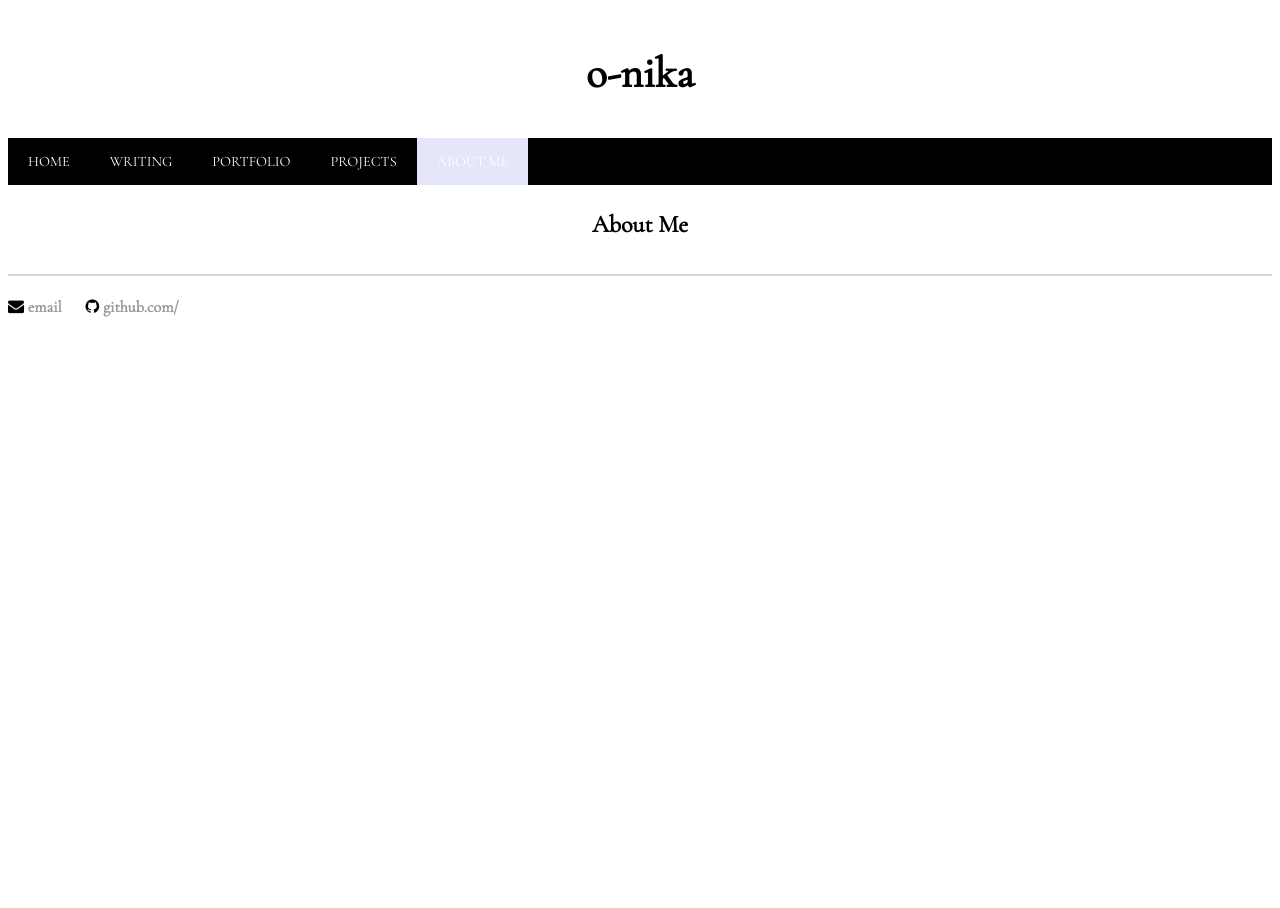
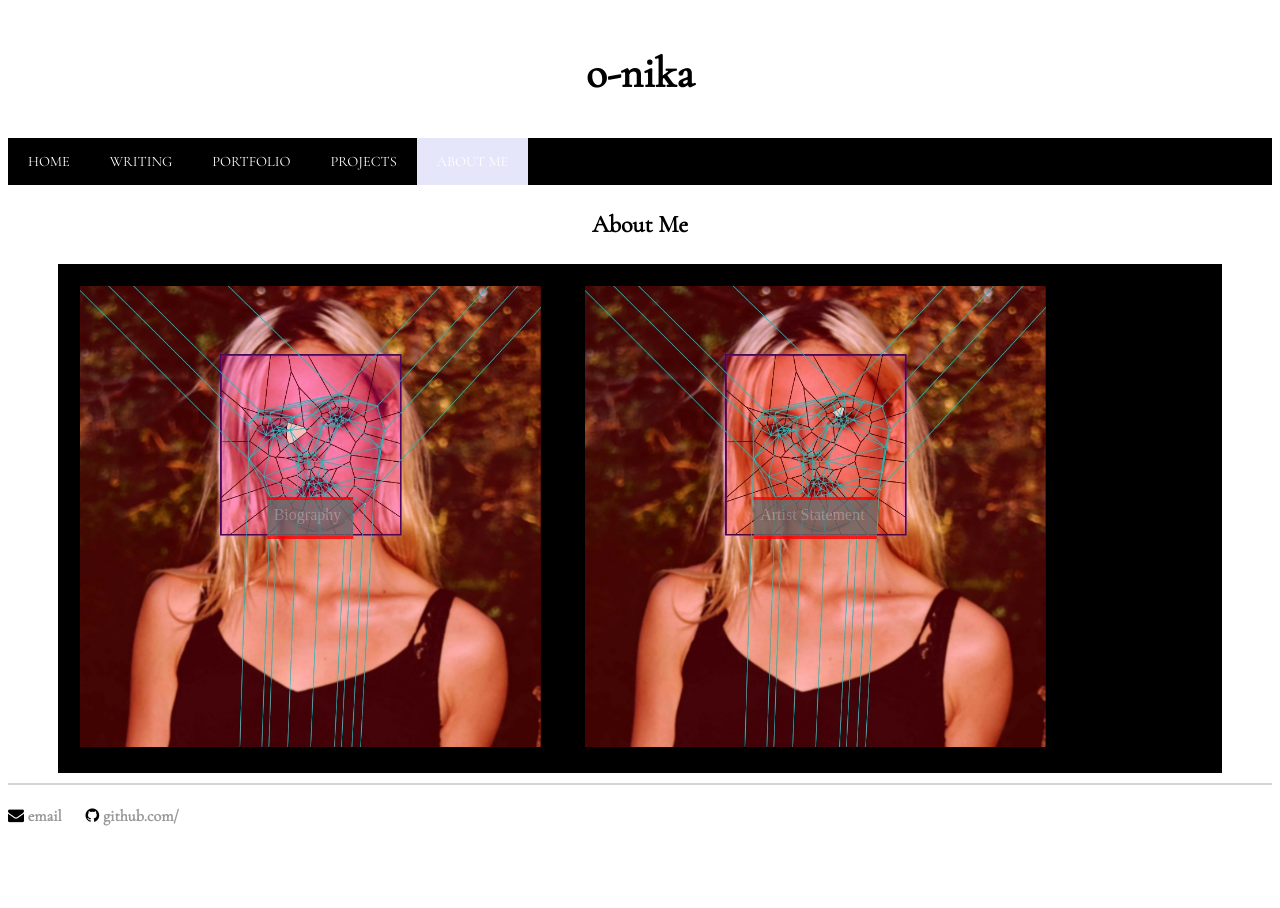
Before and after one commit to nikaroxanne/nikaroxanne.github.io, a Jekyll site: the page built from aboutme.html, in a window 1280 px wide. Built offline with Jekyll 4.4.1, drawn with Linux system fonts in a browser that asks for light colours; some web fonts are replaced.

Commit message:
updating file pathnames for hero images

```diff
--- a/aboutme.html
+++ b/aboutme.html
@@ -11,7 +11,7 @@ permalink: /aboutMe
 
 	<div class = "row">
 		{% for image in site.static_files %}
-			{% if image.path contains 'images/163images/voronoi-fun1' %}
+			{% if image.path contains 'images/163images/triangulationImages/voronoi-fun1' %}
 				<div class = "aboutMeSection col-sm-5 col-m-5 col-5">
 					<img class = "imageLink" src="{{site.url}}/{{image.path}}" alt = "Snapchat Triangulations">
 					<div class = "hero-text">
@@ -20,7 +20,7 @@ permalink: /aboutMe
 				</div>
 			{% endif %}
 
-			{% if image.path contains 'images/163images/voronoi-teal' %}
+			{% if image.path contains 'images/163images/triangulationImages/voronoi-teal' %}
 				<div class = "aboutMeSection col-sm-5 col-m-5 col-5">
 					<img class = "imageLink" src="{{site.url}}/{{image.path}}" alt = "Living Archive Project">
 					<div class = "hero-text">
--- a/css/main.css
+++ b/css/main.css
@@ -644,7 +644,7 @@ a.header:hover, a.header:active {
 
 .hero-image {
 	padding: 10px;
-	background-image: url('/assets/images/163images/voronoi-6.jpg');
+	background-image: url('/assets/images/163images/faceBlanktriangulation.jpg');
 	height: 100vh;
 	width: auto;
 	position: relative;
```
Also changed, not shown: 3 other files.
